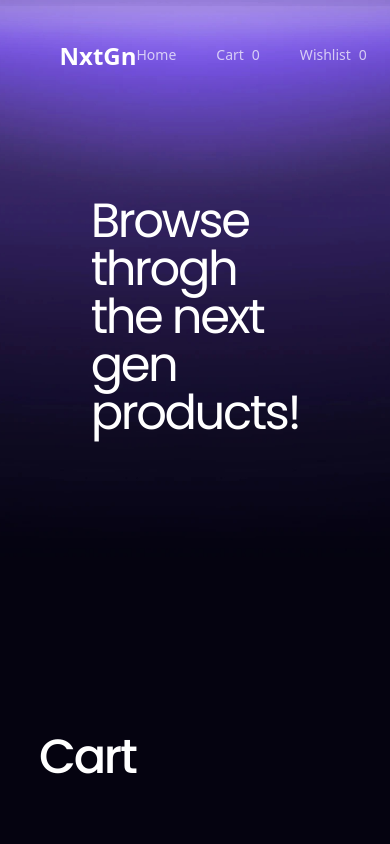
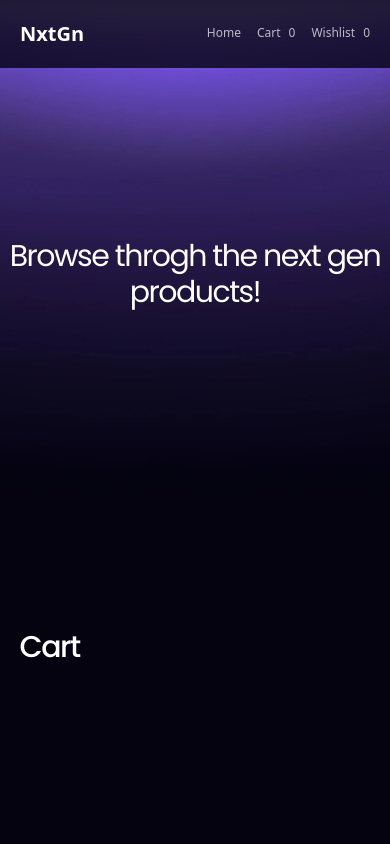
Before and after one commit to AnkushSaha01/React_context_practice, a React (Vite) app: page / in a window 390 px wide. Both pictures are taken after a click on the element "Cart". Shown: the top 844 px of the page. Built offline with nearby package versions, Linux system fonts and the light colour scheme.

Commit message:
fixed UI

```diff
--- a/src/App.jsx
+++ b/src/App.jsx
@@ -13,10 +13,10 @@ const App = () => {
     <div className="relative">
       <Nav setView={setView} />
       <div
-        className="h-[75vh] bg-cover bg-center relative"
+        className="h-[65vh] bg-cover bg-center relative"
         style={{ backgroundImage: `url(${FooterGraphic})` }}
       >
-        <h1 className="text-5xl font-poppins font-normal tracking-tighter text-white absolute top-1/2 left-1/2 translate-x-[-50%] translate-y-[-50%]  ">
+        <h1 className="text-3xl w-full text-center md:text-5xl font-poppins font-normal tracking-tighter text-white absolute top-1/2 left-1/2 translate-x-[-50%] translate-y-[-50%]  ">
           Browse throgh the next gen products!
         </h1>
       </div>
--- a/src/Components/Cart.jsx
+++ b/src/Components/Cart.jsx
@@ -9,30 +9,33 @@ const Cart = () => {
 
   return (
     <div>
-      {cartItems.length === 0 ? (<div className="h-screen bg-[#050310] py-[100px]">
-      <div className="w-[80%] h-full mx-auto flex flex-col gap-10 ">
-        <h1 className="text-white font-poppins text-5xl font-medium tracking-tighter">
+      {cartItems.length === 0 ? (
+        <div className="h-screen bg-[#050310] py-[80px] md:py-[100px]">
+          <div className="w-[90%] md:w-[80%] h-full mx-auto flex flex-col gap-5 md:gap-10 ">
+            <h1 className="text-white font-poppins text-3xl md:text-5xl font-medium tracking-tighter">
               Cart
             </h1>
-        <div className="h-full flex flex-wrap gap-10  justify-center items-center">
+            <div className="h-full flex flex-wrap gap-5 md:gap-10  justify-center items-center">
               <h1 className="text-gray-400 font-poppins text-2xl font-medium tracking-tighter">
                 Cart is empty
               </h1>
             </div>
           </div>
         </div>
-    ):(<div className="h-screen bg-[#050310] py-[100px]">
-      <div className="w-[80%] mx-auto flex flex-col gap-10">
-        <h1 className="text-white font-poppins text-5xl font-medium tracking-tighter">
+      ) : (
+        <div className="h-fit min-h-screen bg-[#050310] py-[80px] md:py-[100px]">
+          <div className="w-[90%] md:w-[80%] mx-auto flex flex-col gap-5 md:gap-10">
+            <h1 className="text-white font-poppins text-3xl md:text-5xl font-medium tracking-tighter">
               Cart
             </h1>
-        <div className="flex flex-wrap gap-10">
+            <div className="flex flex-wrap gap-5 md:gap-10 justify-center">
               {cartItems.map((item, index) => (
                 <ProductCard key={index} product={item} />
               ))}
             </div>
           </div>
-    </div>)}
+        </div>
+      )}
     </div>
   );
 };
--- a/src/Components/Nav.jsx
+++ b/src/Components/Nav.jsx
@@ -5,33 +5,37 @@ const Nav = ({ setView }) => {
   const { products } = useContext(LogStorage);
   return (
     <div
-      className={`fixed top-0 left-0 right-0 z-50 flex items-center justify-between p-10 w-[90%] mx-auto `}
+      className={`fixed top-0 left-0 right-0 z-50 flex items-center justify-between px-5 md:px-[100px] py-5 md:py-10 w-[100%] mx-auto md:bg-[#050310]/50 bg-[#050310]/80 backdrop-blur-sm`}
     >
-      <h2 className="text-2xl font-bold text-white">NxtGn</h2>
-      <div className="flex items-center gap-10 text-white">
+      <h2 className="text-xl md:text-2xl font-bold text-white">NxtGn</h2>
+      <div className="flex items-center gap-4 md:gap-10 text-white">
         <h4
           onClick={() => setView("home")}
-          className="font-normal text-sm border-b-2 border-transparent hover:border-white opacity-70 hover:opacity-100 duration-300 cursor-pointer"
+          className="font-normal text-xs md:text-sm border-b-2 border-transparent hover:border-white opacity-70 hover:opacity-100 duration-300 cursor-pointer"
         >
           Home
         </h4>
         <div className="flex items-center gap-2  ">
           <h4
             onClick={() => setView("cart")}
-          className="font-normal text-sm border-b-2 border-transparent hover:border-white opacity-70 hover:opacity-100 duration-300 cursor-pointer"
+            className="font-normal text-xs md:text-sm border-b-2 border-transparent hover:border-white opacity-70 hover:opacity-100 duration-300 cursor-pointer"
           >
             Cart
           </h4>
-        <span className="font-normal text-sm border-b-2 border-transparent hover:border-white opacity-70 hover:opacity-100 duration-300 cursor-pointer">{products.filter((item) => item.addedToCart).length}</span>
+          <span className="font-normal text-xs md:text-sm border-b-2 border-transparent hover:border-white opacity-70 hover:opacity-100 duration-300 cursor-pointer">
+            {products.filter((item) => item.addedToCart).length}
+          </span>
         </div>
         <div className="flex items-center gap-2  ">
           <h4
             onClick={() => setView("wishlist")}
-          className="font-normal text-sm border-b-2 border-transparent hover:border-white opacity-70 hover:opacity-100 duration-300 cursor-pointer"
+            className="font-normal text-xs md:text-sm border-b-2 border-transparent hover:border-white opacity-70 hover:opacity-100 duration-300 cursor-pointer"
           >
             Wishlist
           </h4>
-        <span className="font-normal text-sm border-b-2 border-transparent hover:border-white opacity-70 hover:opacity-100 duration-300 cursor-pointer">{products.filter((item) => item.wishListed).length}</span>
+          <span className="font-normal text-xs md:text-sm border-b-2 border-transparent hover:border-white opacity-70 hover:opacity-100 duration-300 cursor-pointer">
+            {products.filter((item) => item.wishListed).length}
+          </span>
         </div>
       </div>
     </div>
--- a/src/Components/ProductCard.jsx
+++ b/src/Components/ProductCard.jsx
@@ -6,14 +6,14 @@ import { LogStorage } from "../Context/Context";
 const ProductCard = ({ product }) => {
   const { products, setProducts } = useContext(LogStorage);
   return (
-    <div className="w-1/4 h-fit p-4 bg-[#110d28]/80 rounded-xl flex flex-col items-start gap-6">
+    <div className="w-full sm:w-[45%] lg:w-[22%] h-fit p-4 bg-[#110d28]/80 rounded-xl flex flex-col items-start gap-6 duration-300 hover:scale-[1.02]">
       <img
-        className="w-full h-[40vh] rounded-md object-cover  "
+        className="w-full h-[300px] md:h-[40vh] rounded-md object-cover  "
         src={product.img}
         alt=""
       />
       <div className="flex flex-col gap-3">
-        <h2 className="text-white text-3xl font-poppins font-medium tracking-tighter">
+        <h2 className="text-white text-2xl md:text-3xl font-poppins font-medium tracking-tighter">
           {product.name}
         </h2>
         <p className="text-[#aea5d1] text-md font-poppins leading-5 font-normal tracking-tighter">
@@ -23,7 +23,7 @@ const ProductCard = ({ product }) => {
       <h3 className="text-white text-2xl font-poppins font-medium tracking-tight">
         $ {product.price}
       </h3>
-      <div className="w-full flex items-center gap-8 ">
+      <div className="w-full flex items-center justify-between gap-4 ">
         {!product.addedToCart ? (
           <button
             onClick={() => {
@@ -35,7 +35,7 @@ const ProductCard = ({ product }) => {
               localStorage.setItem("Products", JSON.stringify(updatedProducts));
               setProducts(updatedProducts);
             }}
-            className="bg-transparent border-1 font-poppins font-medium tracking-tighter border-white w-[90%] text-white px-4 py-2 rounded-full hover:bg-white hover:text-black duration-300 cursor-pointer"
+            className="bg-transparent border-1 font-poppins font-medium tracking-tighter border-white flex-1 text-white px-4 py-2 rounded-full hover:bg-white hover:text-black duration-300 cursor-pointer"
           >
             Add to cart
           </button>
@@ -50,7 +50,7 @@ const ProductCard = ({ product }) => {
               localStorage.setItem("Products", JSON.stringify(updatedProducts));
               setProducts(updatedProducts);
             }}
-            className=" font-poppins font-medium tracking-tighter bg-red-500 w-[90%] text-white px-4 py-2 rounded-full hover:bg-red-800  duration-300 cursor-pointer"
+            className=" font-poppins font-medium tracking-tighter bg-red-500 flex-1 text-white px-4 py-2 rounded-full hover:bg-red-800  duration-300 cursor-pointer"
           >
             Remove from cart
           </button>
--- a/src/Components/Products.jsx
+++ b/src/Components/Products.jsx
@@ -6,8 +6,8 @@ import { LogStorage } from "../Context/Context";
 const ProductSection = () => {
   const { products } = useContext(LogStorage);
   return (
-    <div className="bg-[#050310] w-full  flex  justify-center py-[100px]">
-      <div className="w-[90%] flex justify-evenly gap-[100px] flex-wrap">
+    <div className="bg-[#050310] w-full min-h-screen flex justify-center py-[80px] md:py-[100px]">
+      <div className="w-[90%] flex justify-center md:justify-evenly gap-10 md:gap-[50px] lg:gap-[100px] flex-wrap">
         {products.map((product, index) => (
           <ProductCard key={index} product={product} />
         ))}
--- a/src/Components/Wishlist.jsx
+++ b/src/Components/Wishlist.jsx
@@ -10,29 +10,33 @@ const Wishlist = () => {
 
   return (
     <div>
-      {wishItems.length === 0 ? (<div className="h-screen bg-[#050310] py-[100px]">
-      <div className="w-[80%] h-full mx-auto flex flex-col gap-10 ">
-        <h1 className="text-white font-poppins text-5xl font-medium tracking-tighter">
+      {wishItems.length === 0 ? (
+        <div className="h-screen bg-[#050310] py-[80px] md:py-[100px]">
+          <div className="w-[90%] md:w-[80%] h-full mx-auto flex flex-col gap-5 md:gap-10 ">
+            <h1 className="text-white font-poppins text-3xl md:text-5xl font-medium tracking-tighter">
               Wishlist
             </h1>
-        <div className="h-full flex flex-wrap gap-10  justify-center items-center">
+            <div className="h-full flex flex-wrap gap-5 md:gap-10  justify-center items-center">
               <h1 className="text-gray-400 font-poppins text-2xl font-medium tracking-tighter">
                 Wishlist is empty
               </h1>
             </div>
           </div>
-    </div>):(<div className="h-screen bg-[#050310] py-[100px]">
-      <div className="w-[80%] mx-auto flex flex-col gap-10">
-        <h1 className="text-white font-poppins text-5xl font-medium tracking-tighter">
+        </div>
+      ) : (
+        <div className="h-fit min-h-screen bg-[#050310] py-[80px] md:py-[100px]">
+          <div className="w-[90%] md:w-[80%] mx-auto flex flex-col gap-5 md:gap-10">
+            <h1 className="text-white font-poppins text-3xl md:text-5xl font-medium tracking-tighter">
               Wishlist
             </h1>
-        <div className="flex flex-wrap gap-10">
+            <div className="flex flex-wrap gap-5 md:gap-10 justify-center">
               {wishItems.map((item, index) => (
                 <ProductCard key={index} product={item} />
               ))}
             </div>
           </div>
-    </div>)}
+        </div>
+      )}
     </div>
   );
 };
```
Lines whose indentation alone changed are shown as unchanged.
